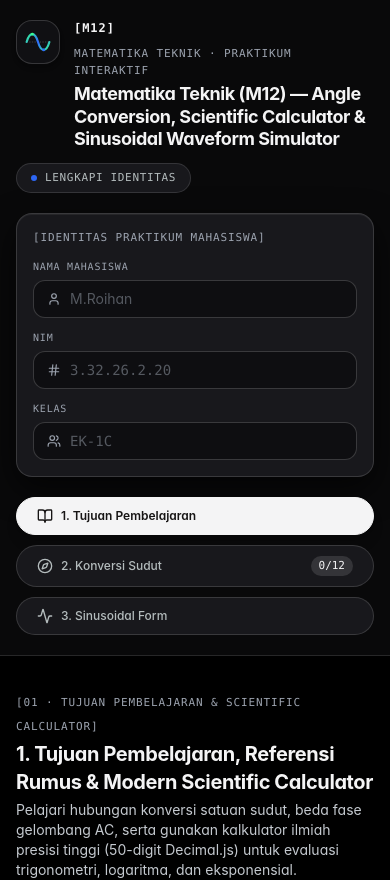
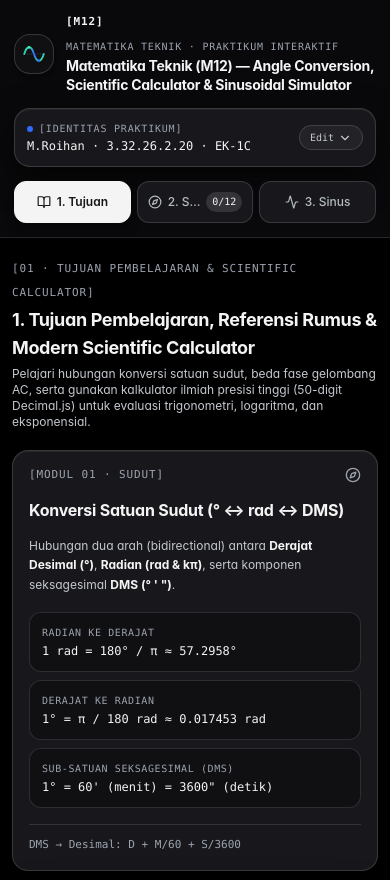
Before and after one commit to Troyblemaker/m12-matematika-teknik, a Next.js app: page / in a window 390 px wide. Shown: the top 880 px of the page. Built offline with nearby package versions, Linux system fonts and the light colour scheme.

Commit message:
feat: optimize responsive layout and touch oscilloscope for mobile

```diff
--- a/app/globals.css
+++ b/app/globals.css
@@ -25,6 +25,14 @@ body {
   -webkit-font-smoothing: antialiased;
   -moz-osx-font-smoothing: grayscale;
   font-feature-settings: "cv02", "cv03", "cv04", "cv11";
+  overflow-x: hidden;
+  -webkit-tap-highlight-color: transparent;
+}
+
+/* Custom touch-friendly range slider for mobile oscilloscope scrubbing */
+input[type="range"] {
+  height: 6px;
+  border-radius: 9999px;
 }
 
 /* Tabular numbers for clean engineering & statistical alignment */
--- a/app/page.tsx
+++ b/app/page.tsx
@@ -189,7 +189,7 @@ export default function M12DashboardPage() {
           }}
         />
 
-        <main className="flex-1 max-w-7xl w-full mx-auto px-4 sm:px-6 lg:px-8 py-8">
+        <main className="flex-1 max-w-7xl w-full mx-auto px-3 sm:px-6 lg:px-8 py-4 sm:py-8">
           {activeTab === 'tujuan' && (
             <Tab1LearningAndCalc
               student={student}
--- a/components/HeaderIdentityBar.tsx
+++ b/components/HeaderIdentityBar.tsx
@@ -1,9 +1,11 @@
 'use client';
 
-import React from 'react';
+import React, { useState } from 'react';
 import {
   Activity,
   BookOpen,
+  ChevronDown,
+  ChevronUp,
   Compass,
   Hash,
   User,
@@ -30,26 +32,32 @@ export default function HeaderIdentityBar({
   onSelectTab,
   counts,
 }: HeaderIdentityBarProps) {
+  const [mobileIdentityOpen, setMobileIdentityOpen] = useState(false);
+
   const isIdentityComplete =
     student.nama.trim().length > 0 &&
     student.nim.trim().length > 0 &&
     student.kelas.trim().length > 0;
 
+  const summaryName = student.nama.trim() || 'M.Roihan';
+  const summaryNim = student.nim.trim() || '3.32.26.2.20';
+  const summaryKelas = student.kelas.trim() || 'EK-1C';
+
   return (
-    <header className="border-b border-white/[0.12] bg-[#0a0a0c]/90 backdrop-blur-xl sticky top-0 z-30 print:static print:bg-white print:border-zinc-300">
-      <div className="max-w-7xl mx-auto px-4 sm:px-6 lg:px-8 py-5 space-y-5">
+    <header className="border-b border-white/[0.12] bg-[#0a0a0c]/95 backdrop-blur-xl relative md:sticky md:top-0 z-30 print:static print:bg-white print:border-zinc-300">
+      <div className="max-w-7xl mx-auto px-3.5 sm:px-6 lg:px-8 py-3.5 sm:py-5 space-y-3.5 sm:space-y-4">
         {/* Top Editorial Title Bar */}
-        <div className="flex flex-col md:flex-row md:items-center md:justify-between gap-3">
-          <div className="flex items-start sm:items-center gap-3.5">
+        <div className="flex items-start sm:items-center justify-between gap-3">
+          <div className="flex items-center gap-3 min-w-0">
             {/* Sinusoidal App Icon */}
             <div
-              className="w-11 h-11 rounded-2xl bg-[#101013] border border-white/[0.16] flex items-center justify-center shrink-0 shadow-md"
+              className="w-10 h-10 sm:w-11 sm:h-11 rounded-2xl bg-[#101013] border border-white/[0.16] flex items-center justify-center shrink-0 shadow-md"
               aria-hidden="true"
             >
               <svg
                 viewBox="0 0 64 64"
                 fill="none"
-                className="w-7 h-7"
+                className="w-6 h-6 sm:w-7 sm:h-7"
                 xmlns="http://www.w3.org/2000/svg"
               >
                 <defs>
@@ -88,22 +96,22 @@ export default function HeaderIdentityBar({
               </svg>
             </div>
 
-            <div className="space-y-1">
-              <div className="flex items-center gap-2.5 flex-wrap">
-                <span className="font-mono text-xs font-bold tracking-[0.08em] uppercase text-[#f4f4f5]">
+            <div className="space-y-0.5 min-w-0">
+              <div className="flex items-center gap-2 flex-wrap">
+                <span className="font-mono text-[11px] sm:text-xs font-bold tracking-[0.08em] uppercase text-[#f4f4f5]">
                   [M12]
                 </span>
-                <span className="text-[11px] font-mono tracking-[0.08em] uppercase text-[#9ca3af]">
+                <span className="text-[10px] sm:text-[11px] font-mono tracking-[0.08em] uppercase text-[#9ca3af] truncate">
                   MATEMATIKA TEKNIK · PRAKTIKUM INTERAKTIF
                 </span>
               </div>
-              <h1 className="text-lg sm:text-2xl font-bold text-[#f4f4f5] tracking-[-0.025em] leading-tight print:text-black">
-                Matematika Teknik (M12) — Angle Conversion, Scientific Calculator &amp; Sinusoidal Waveform Simulator
+              <h1 className="text-sm sm:text-xl lg:text-2xl font-bold text-[#f4f4f5] tracking-[-0.02em] leading-snug print:text-black">
+                Matematika Teknik (M12) — Angle Conversion, Scientific Calculator &amp; Sinusoidal Simulator
               </h1>
             </div>
           </div>
 
-          <div className="flex items-center gap-2 self-start md:self-center print:hidden">
+          <div className="hidden md:flex items-center gap-2 shrink-0 print:hidden">
             <span
               className={`inline-flex items-center gap-2 px-3.5 py-1.5 rounded-full text-[11px] font-mono tracking-[0.06em] uppercase border ${
                 isIdentityComplete
@@ -121,23 +129,60 @@ export default function HeaderIdentityBar({
           </div>
         </div>
 
-        {/* Persistent Student Identity Bar (Identitas Praktikum) */}
-        <div className="cafe-card rounded-2xl p-4 print:bg-zinc-50 print:border-zinc-300">
-          <div className="flex items-center justify-between mb-3">
+        {/* Persistent Student Identity Bar (Collapsible on Mobile, Always Open on sm+) */}
+        <div className="cafe-card rounded-2xl p-3 sm:p-4 print:bg-zinc-50 print:border-zinc-300">
+          {/* Mobile Compact Toggle Bar */}
+          <button
+            type="button"
+            onClick={() => setMobileIdentityOpen((prev) => !prev)}
+            className="w-full flex sm:hidden items-center justify-between gap-2 text-left cursor-pointer"
+            aria-expanded={mobileIdentityOpen}
+          >
+            <div className="min-w-0">
+              <div className="flex items-center gap-1.5">
+                <span
+                  className={`w-1.5 h-1.5 rounded-full shrink-0 ${
+                    isIdentityComplete ? 'bg-[#35ff92]' : 'bg-[#2f6bff]'
+                  }`}
+                />
+                <span className="text-[10px] font-mono tracking-[0.08em] uppercase text-[#9ca3af]">
+                  [IDENTITAS PRAKTIKUM]
+                </span>
+              </div>
+              <div className="text-xs font-mono text-[#f4f4f5] truncate mt-0.5">
+                {summaryName} · {summaryNim} · {summaryKelas}
+              </div>
+            </div>
+            <span className="inline-flex items-center gap-1 px-2.5 py-1 rounded-full bg-[#222227] border border-white/[0.14] text-[10px] font-mono text-[#c4c9cf] shrink-0">
+              <span>{mobileIdentityOpen ? 'Tutup' : 'Edit'}</span>
+              {mobileIdentityOpen ? (
+                <ChevronUp className="w-3.5 h-3.5" />
+              ) : (
+                <ChevronDown className="w-3.5 h-3.5" />
+              )}
+            </span>
+          </button>
+
+          {/* Desktop Header Row */}
+          <div className="hidden sm:flex items-center justify-between mb-3">
             <span className="text-[11px] font-mono tracking-[0.08em] uppercase text-[#9ca3af] print:text-zinc-700">
               [IDENTITAS PRAKTIKUM MAHASISWA]
             </span>
-            <span className="text-[10px] font-mono tracking-[0.06em] uppercase text-[#9ca3af] hidden sm:inline">
+            <span className="text-[10px] font-mono tracking-[0.06em] uppercase text-[#9ca3af]">
               AUTO-PERSIST · LOCALSTORAGE
             </span>
           </div>
 
-          <div className="grid grid-cols-1 sm:grid-cols-3 gap-3">
+          <div
+            className={`${
+              mobileIdentityOpen ? 'grid mt-3 pt-3 border-t border-white/[0.1]' : 'hidden'
+            } sm:grid grid-cols-1 sm:grid-cols-3 gap-2.5 sm:gap-3 sm:mt-0 sm:pt-0 sm:border-0`}
+          >
             {/* Nama Input */}
             <div>
               <label
                 htmlFor="student-nama"
-                className="block text-[10px] font-mono uppercase tracking-[0.08em] text-[#9ca3af] mb-1.5 print:text-zinc-600"
+                className="block text-[10px] font-mono uppercase tracking-[0.08em] text-[#9ca3af] mb-1 print:text-zinc-600"
               >
                 Nama Mahasiswa
               </label>
@@ -151,7 +196,7 @@ export default function HeaderIdentityBar({
                     onUpdateStudent({ ...student, nama: e.target.value })
                   }
                   placeholder="M.Roihan"
-                  className="cafe-input w-full pl-9 pr-3.5 py-2 text-sm rounded-xl placeholder-[#9ca3af]/50 print:bg-white print:text-black print:border-zinc-400"
+                  className="cafe-input w-full pl-9 pr-3.5 py-2 text-base sm:text-sm rounded-xl placeholder-[#9ca3af]/50 print:bg-white print:text-black print:border-zinc-400"
                 />
               </div>
             </div>
@@ -160,7 +205,7 @@ export default function HeaderIdentityBar({
             <div>
               <label
                 htmlFor="student-nim"
-                className="block text-[10px] font-mono uppercase tracking-[0.08em] text-[#9ca3af] mb-1.5 print:text-zinc-600"
+                className="block text-[10px] font-mono uppercase tracking-[0.08em] text-[#9ca3af] mb-1 print:text-zinc-600"
               >
                 NIM
               </label>
@@ -174,7 +219,7 @@ export default function HeaderIdentityBar({
                     onUpdateStudent({ ...student, nim: e.target.value })
                   }
                   placeholder="3.32.26.2.20"
-                  className="cafe-input w-full pl-9 pr-3.5 py-2 text-sm font-mono tabular-nums rounded-xl placeholder-[#9ca3af]/50 print:bg-white print:text-black print:border-zinc-400"
+                  className="cafe-input w-full pl-9 pr-3.5 py-2 text-base sm:text-sm font-mono tabular-nums rounded-xl placeholder-[#9ca3af]/50 print:bg-white print:text-black print:border-zinc-400"
                 />
               </div>
             </div>
@@ -183,7 +228,7 @@ export default function HeaderIdentityBar({
             <div>
               <label
                 htmlFor="student-kelas"
-                className="block text-[10px] font-mono uppercase tracking-[0.08em] text-[#9ca3af] mb-1.5 print:text-zinc-600"
+                className="block text-[10px] font-mono uppercase tracking-[0.08em] text-[#9ca3af] mb-1 print:text-zinc-600"
               >
                 Kelas
               </label>
@@ -197,34 +242,35 @@ export default function HeaderIdentityBar({
                     onUpdateStudent({ ...student, kelas: e.target.value })
                   }
                   placeholder="EK-1C"
-                  className="cafe-input w-full pl-9 pr-3.5 py-2 text-sm font-mono rounded-xl placeholder-[#9ca3af]/50 print:bg-white print:text-black print:border-zinc-400"
+                  className="cafe-input w-full pl-9 pr-3.5 py-2 text-base sm:text-sm font-mono rounded-xl placeholder-[#9ca3af]/50 print:bg-white print:text-black print:border-zinc-400"
                 />
               </div>
             </div>
           </div>
         </div>
 
-        {/* Navigation Pill Tabs */}
+        {/* Navigation Pill Tabs — Compact 3-Column Horizontal Bar on Mobile & Desktop */}
         <nav
           aria-label="Navigasi Modul Praktikum"
-          className="grid grid-cols-1 sm:grid-cols-3 gap-2.5 print:hidden"
+          className="grid grid-cols-3 gap-1.5 sm:gap-2.5 print:hidden"
         >
           <button
             type="button"
             onClick={() => onSelectTab('tujuan')}
-            className={`flex items-center justify-between px-5 py-2.5 rounded-full text-xs sm:text-sm font-medium transition-all cursor-pointer border ${
+            className={`flex items-center justify-center sm:justify-between px-2.5 sm:px-5 py-2.5 rounded-xl sm:rounded-full text-xs sm:text-sm font-medium transition-all cursor-pointer border min-h-[42px] ${
               activeTab === 'tujuan'
                 ? 'bg-[#f4f4f5] text-[#171515] border-[#f4f4f5] font-semibold shadow-lg'
                 : 'bg-[#18181c] text-[#b4bcbd] border-white/[0.14] hover:bg-[#222227] hover:text-[#f4f4f5] hover:border-white/[0.22]'
             }`}
           >
-            <span className="flex items-center gap-2">
-              <BookOpen className="w-4 h-4 shrink-0" />
-              <span>1. Tujuan Pembelajaran</span>
+            <span className="flex items-center gap-1.5 sm:gap-2 truncate">
+              <BookOpen className="w-3.5 h-3.5 sm:w-4 sm:h-4 shrink-0" />
+              <span className="sm:hidden truncate">1. Tujuan</span>
+              <span className="hidden sm:inline truncate">1. Tujuan Pembelajaran</span>
             </span>
             {counts.arithmetic > 0 && (
               <span
-                className={`px-2 py-0.5 text-[11px] font-mono tabular-nums rounded-full ${
+                className={`hidden sm:inline-block px-2 py-0.5 text-[11px] font-mono tabular-nums rounded-full ${
                   activeTab === 'tujuan'
                     ? 'bg-[#171515] text-[#f4f4f5]'
                     : 'bg-white/[0.12] text-[#f4f4f5]'
@@ -238,18 +284,19 @@ export default function HeaderIdentityBar({
           <button
             type="button"
             onClick={() => onSelectTab('konversi')}
-            className={`flex items-center justify-between px-5 py-2.5 rounded-full text-xs sm:text-sm font-medium transition-all cursor-pointer border ${
+            className={`flex items-center justify-center sm:justify-between px-2.5 sm:px-5 py-2.5 rounded-xl sm:rounded-full text-xs sm:text-sm font-medium transition-all cursor-pointer border min-h-[42px] ${
               activeTab === 'konversi'
                 ? 'bg-[#f4f4f5] text-[#171515] border-[#f4f4f5] font-semibold shadow-lg'
                 : 'bg-[#18181c] text-[#b4bcbd] border-white/[0.14] hover:bg-[#222227] hover:text-[#f4f4f5] hover:border-white/[0.22]'
             }`}
           >
-            <span className="flex items-center gap-2">
-              <Compass className="w-4 h-4 shrink-0" />
-              <span>2. Konversi Sudut</span>
+            <span className="flex items-center gap-1.5 sm:gap-2 truncate">
+              <Compass className="w-3.5 h-3.5 sm:w-4 sm:h-4 shrink-0" />
+              <span className="sm:hidden truncate">2. Sudut</span>
+              <span className="hidden sm:inline truncate">2. Konversi Sudut</span>
             </span>
             <span
-              className={`px-2 py-0.5 text-[11px] font-mono tabular-nums rounded-full ${
+              className={`ml-1 sm:ml-0 px-1.5 sm:px-2 py-0.5 text-[10px] sm:text-[11px] font-mono tabular-nums rounded-full shrink-0 ${
                 activeTab === 'konversi'
                   ? 'bg-[#171515] text-[#f4f4f5]'
                   : 'bg-white/[0.12] text-[#f4f4f5]'
@@ -262,19 +309,20 @@ export default function HeaderIdentityBar({
           <button
             type="button"
             onClick={() => onSelectTab('sinusoidal')}
-            className={`flex items-center justify-between px-5 py-2.5 rounded-full text-xs sm:text-sm font-medium transition-all cursor-pointer border ${
+            className={`flex items-center justify-center sm:justify-between px-2.5 sm:px-5 py-2.5 rounded-xl sm:rounded-full text-xs sm:text-sm font-medium transition-all cursor-pointer border min-h-[42px] ${
               activeTab === 'sinusoidal'
                 ? 'bg-[#f4f4f5] text-[#171515] border-[#f4f4f5] font-semibold shadow-lg'
                 : 'bg-[#18181c] text-[#b4bcbd] border-white/[0.14] hover:bg-[#222227] hover:text-[#f4f4f5] hover:border-white/[0.22]'
             }`}
           >
-            <span className="flex items-center gap-2">
-              <Activity className="w-4 h-4 shrink-0" />
-              <span>3. Sinusoidal Form</span>
+            <span className="flex items-center gap-1.5 sm:gap-2 truncate">
+              <Activity className="w-3.5 h-3.5 sm:w-4 sm:h-4 shrink-0" />
+              <span className="sm:hidden truncate">3. Sinus</span>
+              <span className="hidden sm:inline truncate">3. Sinusoidal Form</span>
             </span>
             {counts.waveform > 0 && (
               <span
-                className={`px-2 py-0.5 text-[11px] font-mono tabular-nums rounded-full ${
+                className={`hidden sm:inline-block px-2 py-0.5 text-[11px] font-mono tabular-nums rounded-full ${
                   activeTab === 'sinusoidal'
                     ? 'bg-[#171515] text-[#f4f4f5]'
                     : 'bg-white/[0.12] text-[#f4f4f5]'
--- a/components/Tab1LearningAndCalc.tsx
+++ b/components/Tab1LearningAndCalc.tsx
@@ -231,24 +231,24 @@ export default function Tab1LearningAndCalc({
   };
 
   return (
-    <div className="space-y-8">
+    <div className="space-y-5 sm:space-y-8">
       {/* Section Header */}
       <div className="space-y-1">
         <span className="text-[11px] font-mono uppercase tracking-[0.08em] text-[#9ca3af]">
           [01 · TUJUAN PEMBELAJARAN &amp; SCIENTIFIC CALCULATOR]
         </span>
-        <h2 className="text-xl sm:text-2xl font-bold text-[#f4f4f5] tracking-[-0.02em] print:text-black">
+        <h2 className="text-lg sm:text-2xl font-bold text-[#f4f4f5] tracking-[-0.02em] print:text-black">
           1. Tujuan Pembelajaran, Referensi Rumus &amp; Modern Scientific Calculator
         </h2>
-        <p className="text-sm text-[#c4c9cf] print:text-zinc-600">
+        <p className="text-xs sm:text-sm text-[#c4c9cf] print:text-zinc-600">
           Pelajari hubungan konversi satuan sudut, beda fase gelombang AC, serta gunakan kalkulator ilmiah presisi tinggi (50-digit Decimal.js) untuk evaluasi trigonometri, logaritma, dan eksponensial.
         </p>
       </div>
 
       {/* 3 Instructional Cards */}
-      <div className="grid grid-cols-1 lg:grid-cols-3 gap-5">
+      <div className="grid grid-cols-1 lg:grid-cols-3 gap-3.5 sm:gap-5">
         {/* Card 1: Konversi Satuan Sudut */}
-        <div className="cafe-card rounded-2xl p-6 flex flex-col justify-between space-y-5">
+        <div className="cafe-card rounded-2xl p-4 sm:p-6 flex flex-col justify-between space-y-4 sm:space-y-5">
           <div className="space-y-3.5">
             <div className="flex items-center justify-between">
               <span className="text-[11px] font-mono uppercase tracking-[0.08em] text-[#9ca3af]">
@@ -297,7 +297,7 @@ export default function Tab1LearningAndCalc({
         </div>
 
         {/* Card 2: Phase Angle (Lead vs Lag) */}
-        <div className="cafe-card rounded-2xl p-6 flex flex-col justify-between space-y-5">
+        <div className="cafe-card rounded-2xl p-4 sm:p-6 flex flex-col justify-between space-y-4 sm:space-y-5">
           <div className="space-y-3.5">
             <div className="flex items-center justify-between">
               <span className="text-[11px] font-mono uppercase tracking-[0.08em] text-[#9ca3af]">
@@ -368,7 +368,7 @@ export default function Tab1LearningAndCalc({
         </div>
 
         {/* Card 3: Parameter Sinusoidal AC */}
-        <div className="cafe-card rounded-2xl p-6 flex flex-col justify-between space-y-5">
+        <div className="cafe-card rounded-2xl p-4 sm:p-6 flex flex-col justify-between space-y-4 sm:space-y-5">
           <div className="space-y-3.5">
             <div className="flex items-center justify-between">
               <span className="text-[11px] font-mono uppercase tracking-[0.08em] text-[#9ca3af]">
@@ -453,9 +453,9 @@ export default function Tab1LearningAndCalc({
       {/* ====================================================================
           MODERN SCIENTIFIC CALCULATOR & LOG TABLE
          ==================================================================== */}
-      <div className="grid grid-cols-1 lg:grid-cols-12 gap-6 items-start">
+      <div className="grid grid-cols-1 lg:grid-cols-12 gap-5 sm:gap-6 items-start">
         {/* Scientific Calculator Console (6 cols) */}
-        <div className="lg:col-span-6 cafe-card rounded-2xl p-5 sm:p-6 space-y-4">
+        <div className="lg:col-span-6 cafe-card rounded-2xl p-3.5 sm:p-6 space-y-3.5 sm:space-y-4">
           {/* Top Console Bar */}
           <div className="flex flex-wrap items-center justify-between gap-3 border-b border-white/[0.12] pb-4">
             <div className="flex items-center gap-3">
@@ -664,7 +664,7 @@ export default function Tab1LearningAndCalc({
           </div>
 
           {/* 5-Column Modern Scientific Keypad */}
-          <div className="grid grid-cols-5 gap-2 pt-0.5 print:hidden">
+          <div className="grid grid-cols-5 gap-1.5 sm:gap-2 pt-0.5 print:hidden">
             {/* Row 1: 2nd, sin/asin, cos/acos, tan/atan, sinh/cosh */}
             <button
               type="button"
```
Also changed, not shown: components/PersistenceToolbar.tsx (+15 -15 lines), components/Tab2AngleConverter.tsx (+15 -15 lines), components/Tab3SinusoidalSimulator.tsx (+55 -47 lines).
